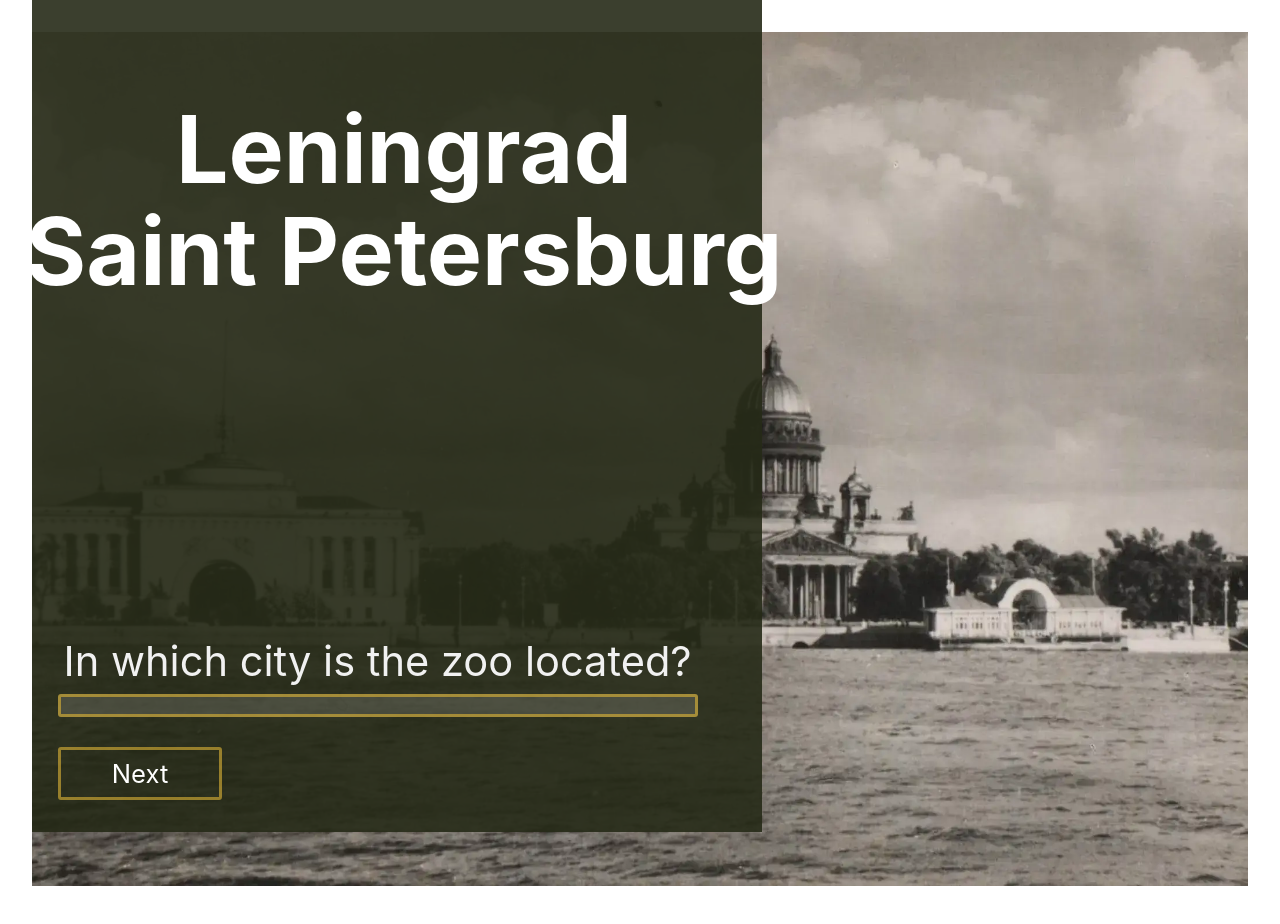
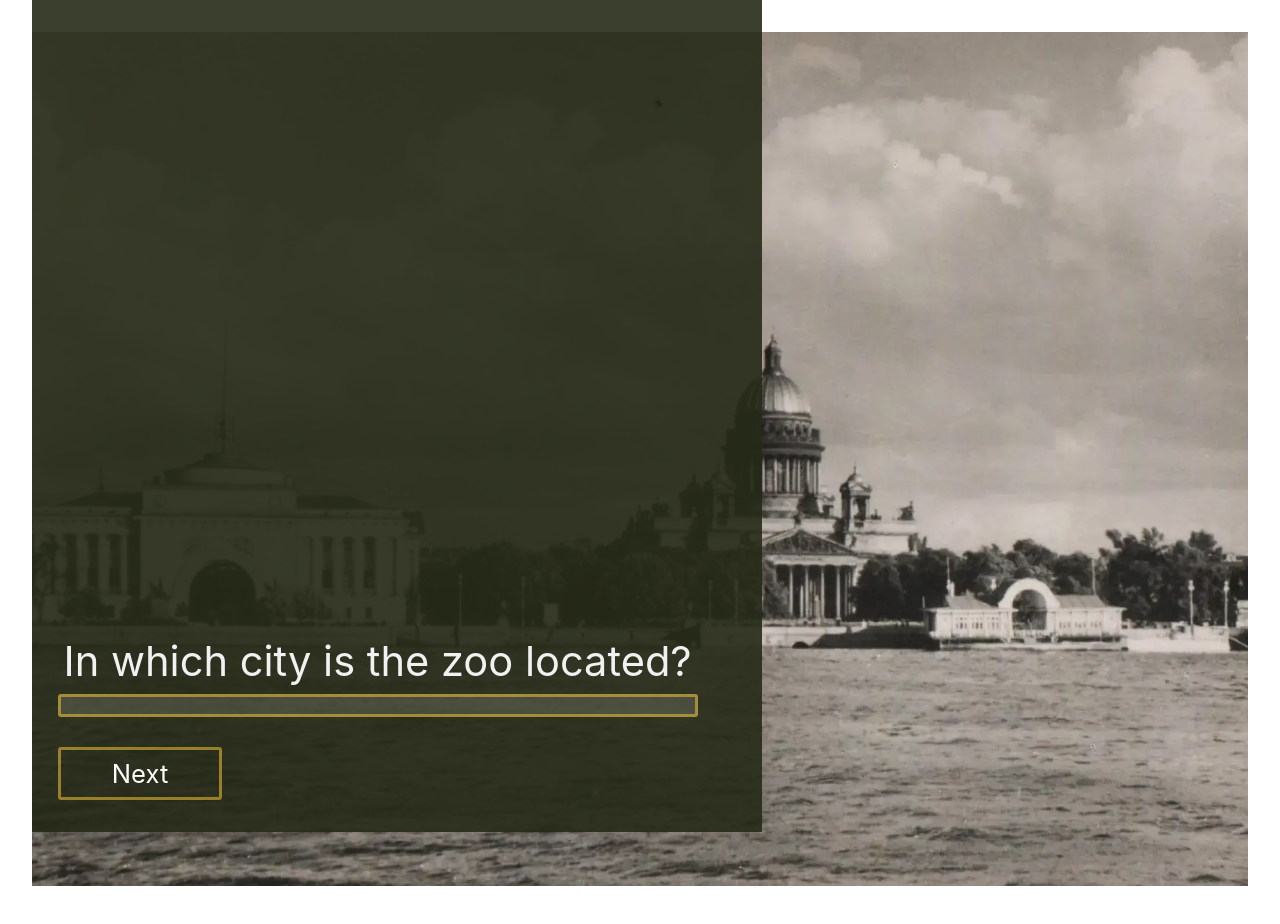
Before and after one commit to zena7/feat-of-a-woman, a React (Vite) app: page /feat-of-a-woman/welcome in a window 1280 px wide. Built offline with nearby package versions, Linux system fonts and the light colour scheme.

Commit message:
refactor: change state in welcome component

```diff
--- a/src/pages/welcome/Welcome.jsx
+++ b/src/pages/welcome/Welcome.jsx
@@ -5,7 +5,7 @@ import cityImg from '../../../src/assets/welcomeLeningrad.webp';
 import styles from './Welcome.module.css';
 
 function Welcome() {
-  const [showHeader, setShowHeader] = useState(true);
+  const [showHeader, setShowHeader] = useState(false);
   const [input, setInput] = useState('');
   const navigate = useNavigate();
 
```
